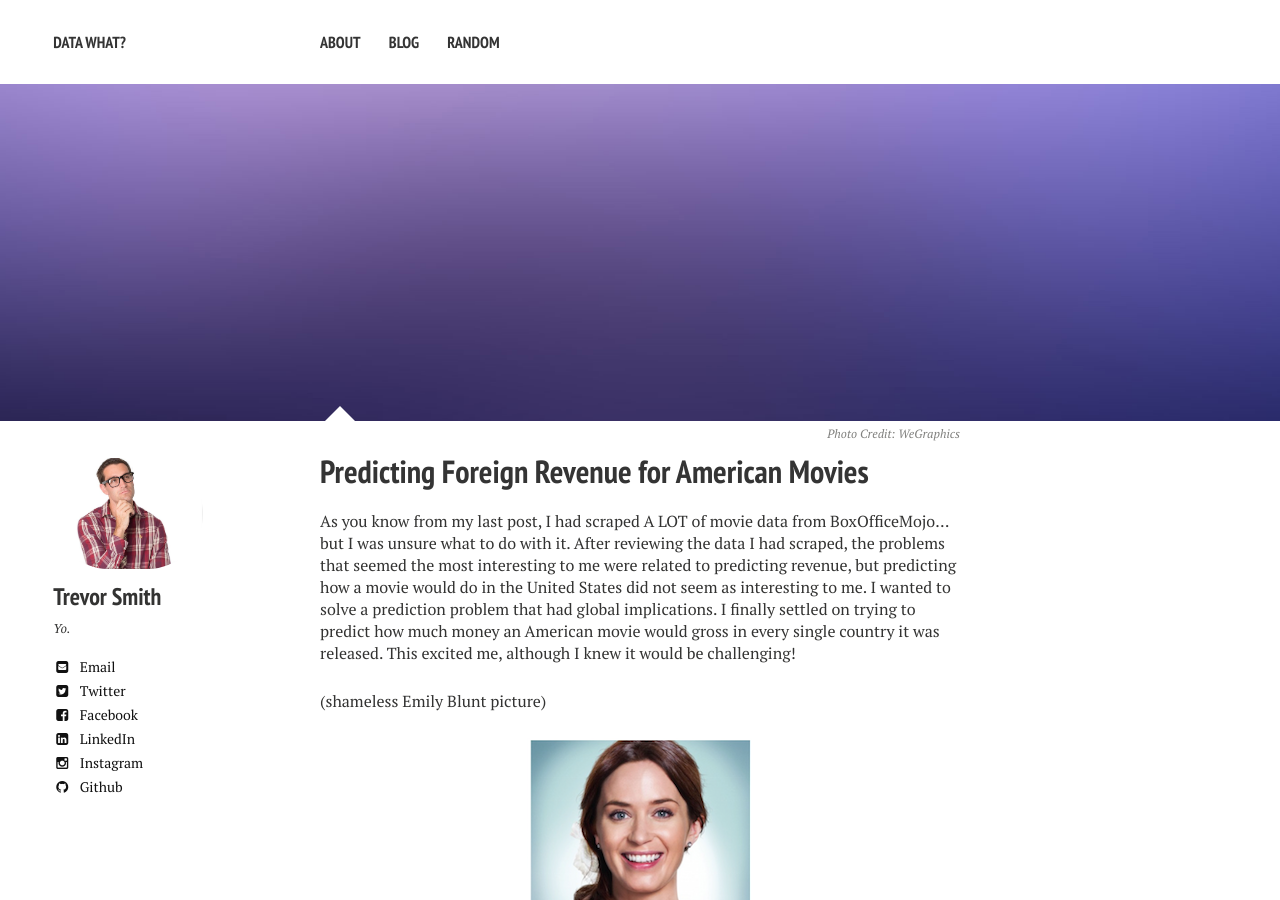
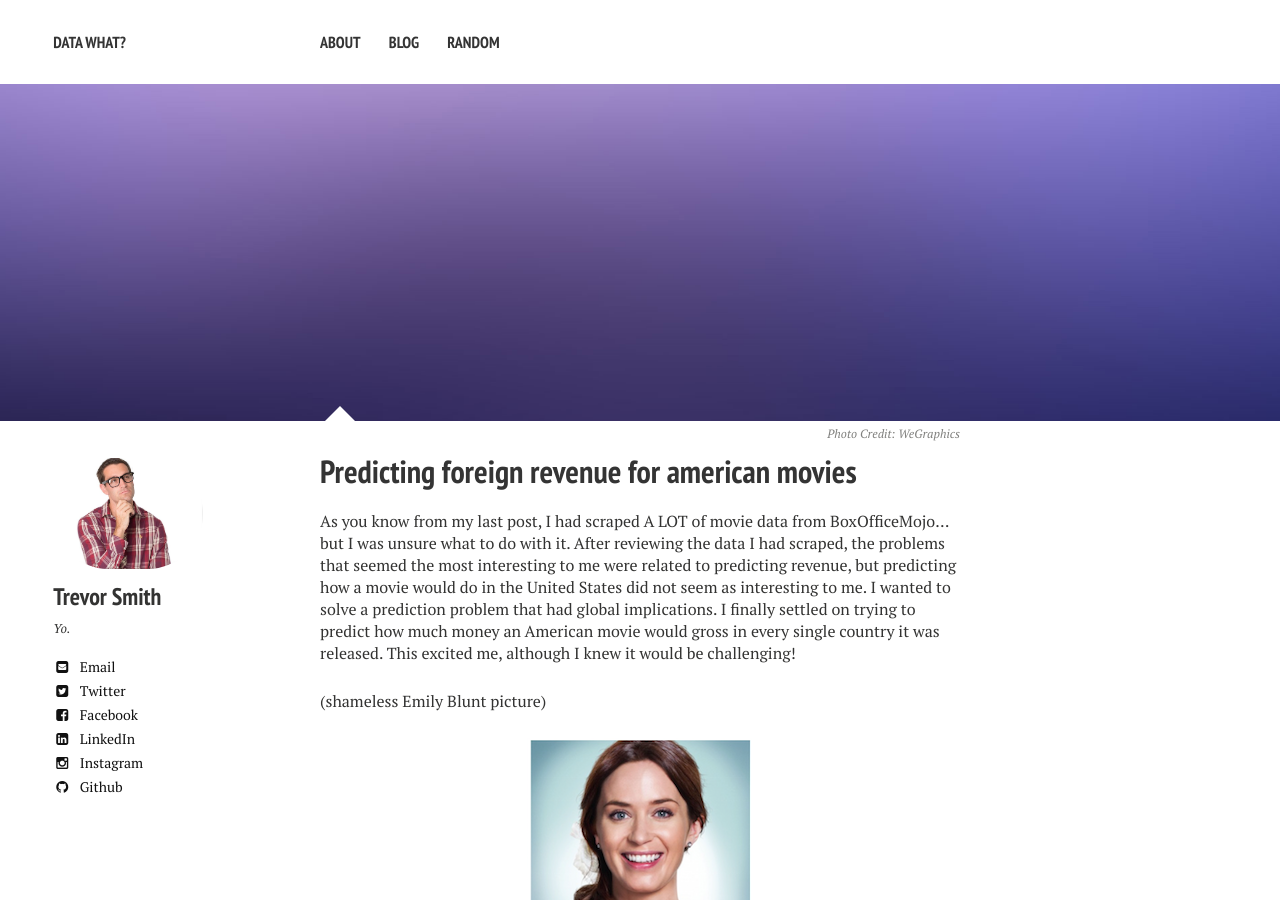
Before and after one commit to trevor-smith/trevor-smith.github.io, a Jekyll site: the page built from _posts/2015-04-27-predicting-foreign-gross.md, in a window 1280 px wide and 900 px high. Built offline with Jekyll 4.4.1, drawn with Linux system fonts in a browser that asks for light colours; nearby versions of some CDN libraries; some of the changed text lies outside the part shown.

```diff
--- a/_posts/2015-04-27-predicting-foreign-gross.md
+++ b/_posts/2015-04-27-predicting-foreign-gross.md
@@ -1,6 +1,6 @@
 ---
 layout: post
-title: Predicting Foreign Revenue for American Movies
+title: Predicting foreign revenue for american movies
 excerpt: "Exploring movie tastes for countries around the world"
 modified: 2015-04-27
 tags: [intro, beginner, jekyll, tutorial]
```
